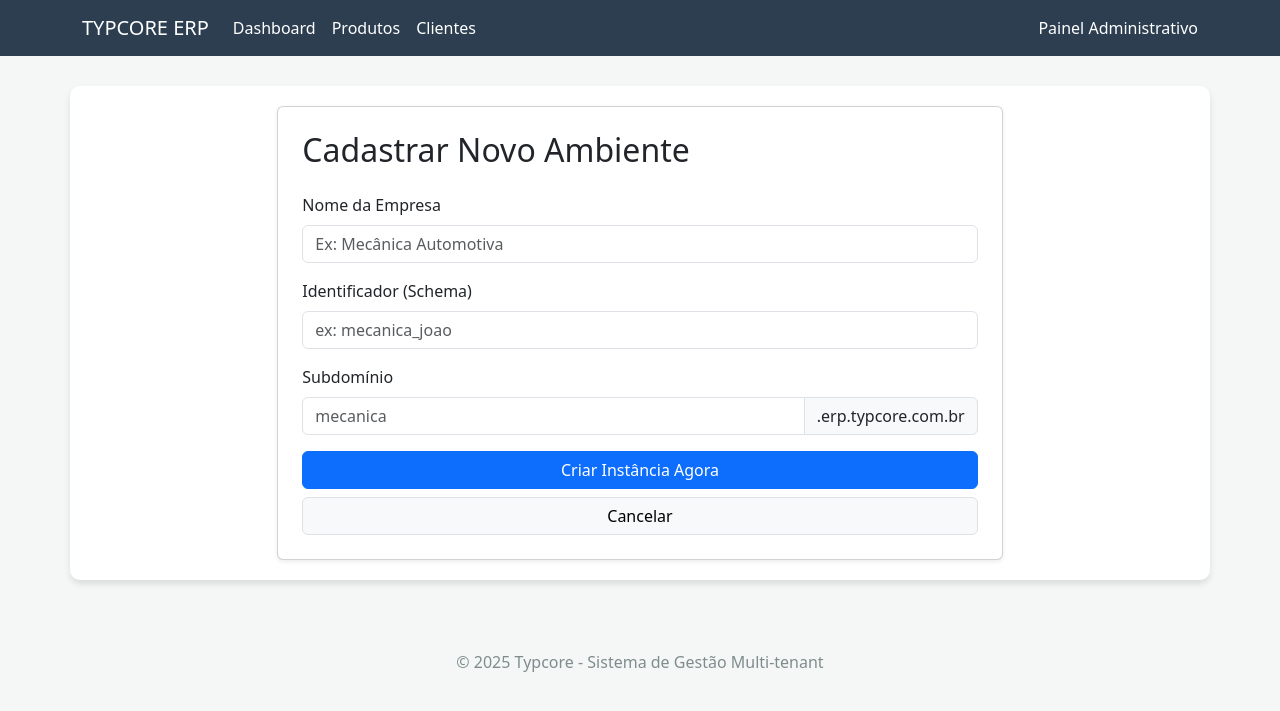
After one commit to sistema-lp/typcore, a Django app: template templates/costumers/client_form.html in a window 1280 px wide. The commit adds this page. Shown: the top 711 px of the page. Run offline with Django 5.2, Linux system fonts and the light colour scheme; the template is opened without the code that fills it, so the values that code supplies are empty.

```diff
--- a/templates/base.html
+++ b/templates/base.html
@@ -2,17 +2,44 @@
 <html lang="pt-br">
 <head>
     <meta charset="UTF-8">
-    <title>TypCore ERP - {% block title %}{% endblock %}</title>
-    <script src="https://cdn.tailwindcss.com"></script> </head>
-<body class="bg-gray-100">
-    <nav class="bg-blue-600 p-4 text-white shadow-lg">
-        <div class="container mx-auto flex justify-between">
-            <h1 class="font-bold text-xl">TypCore System</h1>
-            <span>Bem-vindo!</span>
+    <meta name="viewport" content="width=device-width, initial-scale=1.0">
+    <title>{% block title %}ERP TYPCORE{% endblock %}</title>
+    <link href="https://cdn.jsdelivr.net/npm/bootstrap@5.3.0/dist/css/bootstrap.min.css" rel="stylesheet">
+    <style>
+        body { background-color: #f4f7f6; }
+        .navbar { background-color: #2c3e50; }
+        .navbar-brand, .nav-link { color: white !important; }
+        .main-content { margin-top: 30px; padding: 20px; background: white; border-radius: 10px; box-shadow: 0 4px 6px rgba(0,0,0,0.1); }
+        footer { margin-top: 50px; text-align: center; color: #7f8c8d; padding: 20px; }
+    </style>
+</head>
+<body>
+
+    <nav class="navbar navbar-expand-lg">
+        <div class="container">
+            <a class="navbar-brand" href="/">TYPCORE ERP</a>
+            <div class="collapse navbar-collapse">
+                <ul class="navbar-nav me-auto mb-2 mb-lg-0">
+                    <li class="nav-item"><a class="nav-link" href="/">Dashboard</a></li>
+                    <li class="nav-item"><a class="nav-link" href="/products/">Produtos</a></li>
+                    <li class="nav-item"><a class="nav-link" href="/customers/list/">Clientes</a></li>
+                </ul>
+                <span class="navbar-text text-white">
+                    Painel Administrativo
+                </span>
+            </div>
         </div>
     </nav>
-    <main class="container mx-auto mt-10 p-5 bg-white rounded-lg shadow">
-        {% block content %}{% endblock %}
-    </main>
+
+    <div class="container main-content">
+        {% block content %}
+        {% endblock %}
+    </div>
+
+    <footer>
+        <p>&copy; 2025 Typcore - Sistema de Gestão Multi-tenant</p>
+    </footer>
+
+    <script src="https://cdn.jsdelivr.net/npm/bootstrap@5.3.0/dist/js/bootstrap.bundle.min.js"></script>
 </body>
 </html>
--- /dev/null
+++ b/templates/costumers/client_form.html
@@ -0,0 +1,38 @@
+{% extends 'base.html' %}
+
+{% block title %}Novo Cliente | TYPCORE{% endblock %}
+
+{% block content %}
+<div class="row justify-content-center">
+    <div class="col-md-8">
+        <div class="card p-4 shadow-sm">
+            <h2 class="mb-4">Cadastrar Novo Ambiente</h2>
+            <form method="post">
+                {% csrf_token %}
+                <div class="mb-3">
+                    <label class="form-label font-weight-bold">Nome da Empresa</label>
+                    <input type="text" name="name" class="form-control" placeholder="Ex: Mecânica Automotiva" required>
+                </div>
+
+                <div class="mb-3">
+                    <label class="form-label">Identificador (Schema)</label>
+                    <input type="text" name="schema_name" class="form-control" placeholder="ex: mecanica_joao" required>
+                </div>
+
+                <div class="mb-3">
+                    <label class="form-label">Subdomínio</label>
+                    <div class="input-group">
+                        <input type="text" name="domain" class="form-control" placeholder="mecanica" required>
+                        <span class="input-group-text">.erp.typcore.com.br</span>
+                    </div>
+                </div>
+
+                <div class="d-grid gap-2">
+                    <button type="submit" class="btn btn-primary">Criar Instância Agora</button>
+                    <a href="{% url 'customers:list' %}" class="btn btn-light border">Cancelar</a>
+                </div>
+            </form>
+        </div>
+    </div>
+</div>
+{% endblock %}
--- a/typcore/urls.py
+++ b/typcore/urls.py
@@ -1,8 +1,8 @@
 from django.contrib import admin
-from django.urls import path # ESTA LINHA ESTÁ FALTANDO OU COM ERRO
-from apps.customers.views import home
+from django.urls import path, include
 
 urlpatterns = [
     path('admin/', admin.site.urls),
-    path('', home, name='home'),
+    path('products/', include('products.urls')),
+    path('customers/', include('customers.urls')),
 ]
```
Also changed, not shown: apps/customers/urls.py (added, +8 -0 lines), apps/customers/views.py (+18 -2 lines), apps/products/migrations/urls.py (added, +9 -0 lines), apps/products/views.py (+11 -1 lines), templates/costumers/client_list.html (added, +39 -0 lines), templates/dashboard.html (added, +28 -0 lines), templates/products/product_detail.html (added, +19 -0 lines), templates/products/product_list.html (added, +18 -0 lines).
